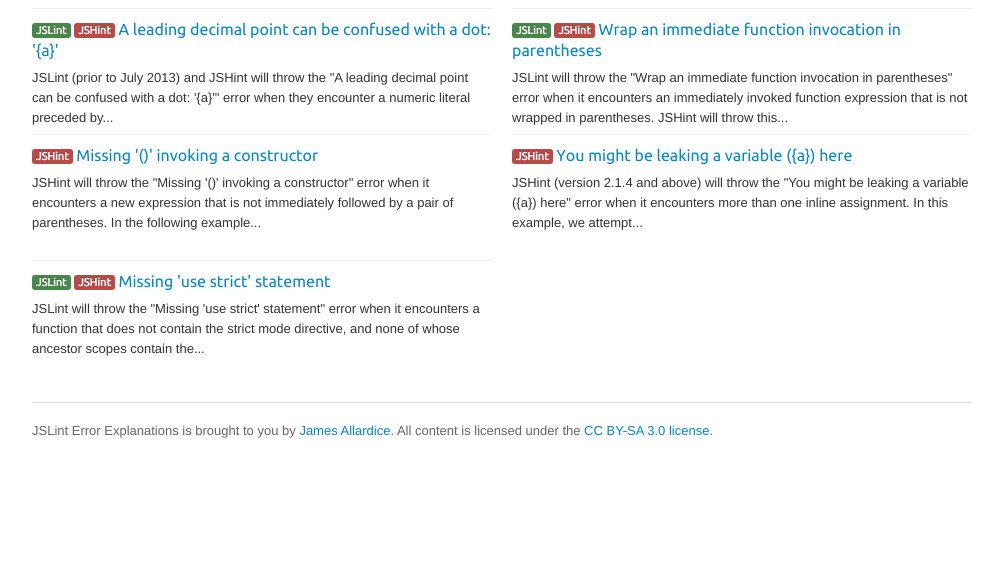
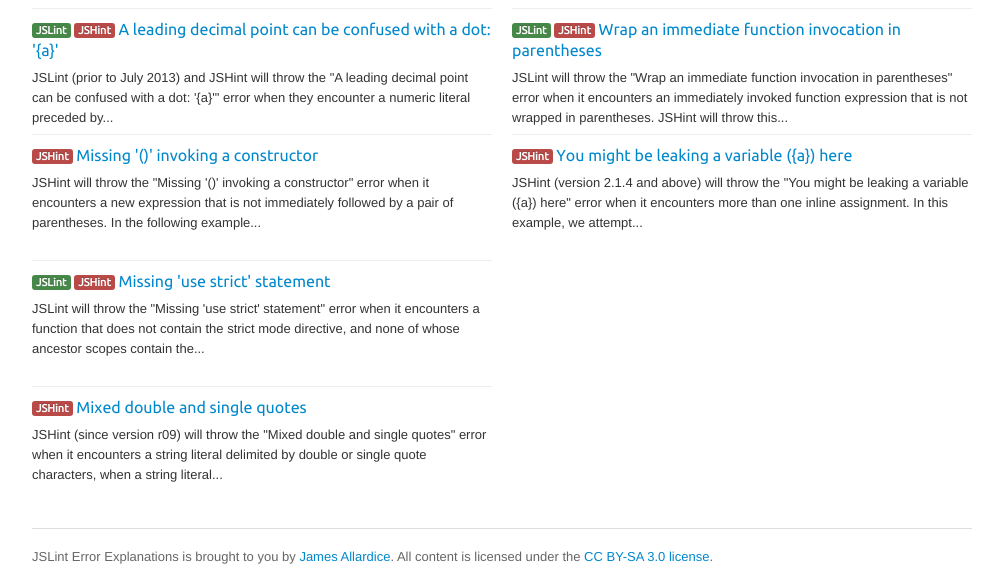
Before and after one commit to jamesallardice/jslint-error-explanations, a Jekyll site: the page built from index.html, in a window 1280 px wide and 900 px high, scrolled down 6011 px, cut to the strip 324-900 px from the top of the window. Shown: the whole strip, without its empty margins (138-1141 px from the left). Built offline with Jekyll 4.4.1, drawn with Linux system fonts in a browser that asks for light colours; nearby versions of some CDN libraries; before the commit the page ends 6785 px from its top, so only the background shows below that.

Commit message:
Article on JSHint mixed quotes error, plus typo fix

```diff
--- a/_posts/1865-02-01-strings-must-use-singlequote.html
+++ b/_posts/1865-02-01-strings-must-use-singlequote.html
@@ -38,5 +38,5 @@ var x = 'My String';</textarea>
 /*jshint quotmark:single */
 var x = 'My String';</textarea>
 <p class="standout">
-    In JSHint 1.0.0 and above you have the ability to ignore any warning with a <a href="http://jshint.com/docs/#options" target="_blank">special option syntax</a>. The identifier of this warning is <strong>W109</strong> (for single quotes) and <strong>W110</strong> (for double quotes). This means you can tell JSHint to not issue this warning with the <code>/*jshint -W109 */</code> or <code>/*jshint -W110 */</code> directive.
+    In JSHint 1.0.0 and above you have the ability to ignore any warning with a <a href="http://jshint.com/docs/#options" target="_blank">special option syntax</a>. The identifier of this warning is <strong>W109</strong> (for single quotes) and <strong>W108</strong> (for double quotes). This means you can tell JSHint to not issue this warning with the <code>/*jshint -W109 */</code> or <code>/*jshint -W108 */</code> directive.
 </p>
--- /dev/null
+++ b/_posts/1890-02-01-mixed-double-and-single-quotes.html
@@ -0,0 +1,37 @@
+---
+title: "Mixed double and single quotes"
+layout: post
+tags: jshint
+author: jallardice
+---
+<p>
+    <h3>When do I get this error?</h3>
+</p>
+<p>
+    JSHint (since version r09) will throw the "Mixed double and single quotes" error when it encounters a <strong>string literal delimited by double or single quote characters, when a string literal delimited by the other has already been encountered</strong>, but only when <strong><span class="code">quotmark</span> option is set to <span class="code">true</span></strong>. In the following example we attempt to assign string literals to the variables <span class="code">x</span> and <span class="code">y</span>:
+</p>
+<textarea data-linter="JSHint">
+/*jshint quotmark:true */
+var x = "My String",
+    y = 'Another string';</textarea>
+<p>
+    <h3>Why do I get this error?</h3>
+</p>
+<p>
+    This error is raised to highlight a <strong>lack of consistency</strong>. There is no difference in JavaScript between single and double quotes. This is made clear by the grammar for string literals (<a href="http://es5.github.io/#x7.8.4" target="_blank">ES5 &sect;7.8.4</a>):
+</p>
+<blockquote><em>StringLiteral</em> ::<br>
+&nbsp;&nbsp;&nbsp;&nbsp;<span class="code">"</span> <em>DoubleStringCharacters</em><sub>opt</sub> <span class="code">"</span><br>
+&nbsp;&nbsp;&nbsp;&nbsp;<span class="code">'</span> <em>SingleStringCharacters</em><sub>opt</sub> <span class="code">'</span></blockquote>
+<p>
+    The only difference is that <em>DoubleStringCharacters</em> cannot contain another double quote, and <em>SingleStringCharacters</em> cannot contain a single quote (as that would terminate the string literal).
+</p>
+<p>
+	However, it would usually be frowned upon to mix both types of quote within one program (there are obvious exceptions, such as nested quotes). You can easily resolve this issue by sticking to one type, and you should consider setting the <span class="code">quotmark</span> option to either <span class="code">double</span> or <span class="code">single</span> to enforce your preference:
+<textarea data-linter="JSHint">
+/*jshint quotmark:single */
+var x = 'My String',
+	y = 'Another string';</textarea>
+<p class="standout">
+    In JSHint 1.0.0 and above you have the ability to ignore any warning with a <a href="http://jshint.com/docs/#options" target="_blank">special option syntax</a>. The identifier of this warning is <strong>W110</strong>. This means you can tell JSHint to not issue this warning with the <code>/*jshint -W110 */</code> directive.
+</p>
```
